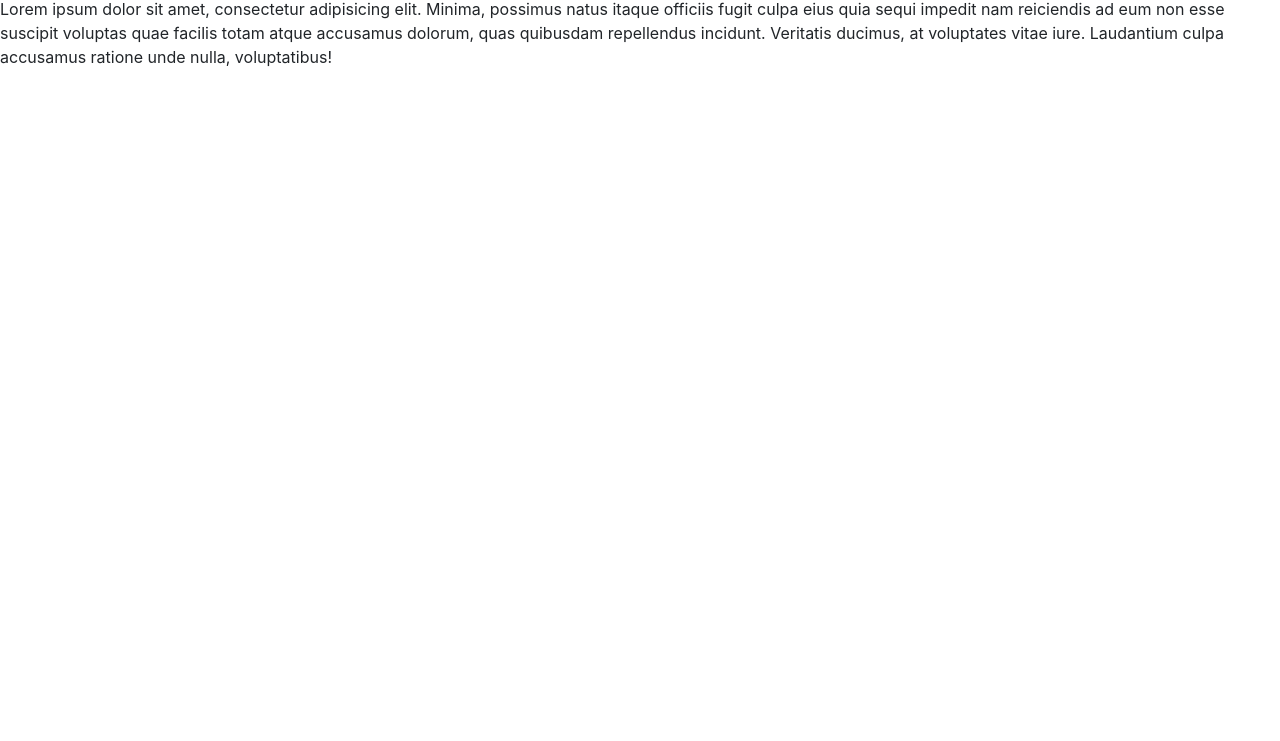
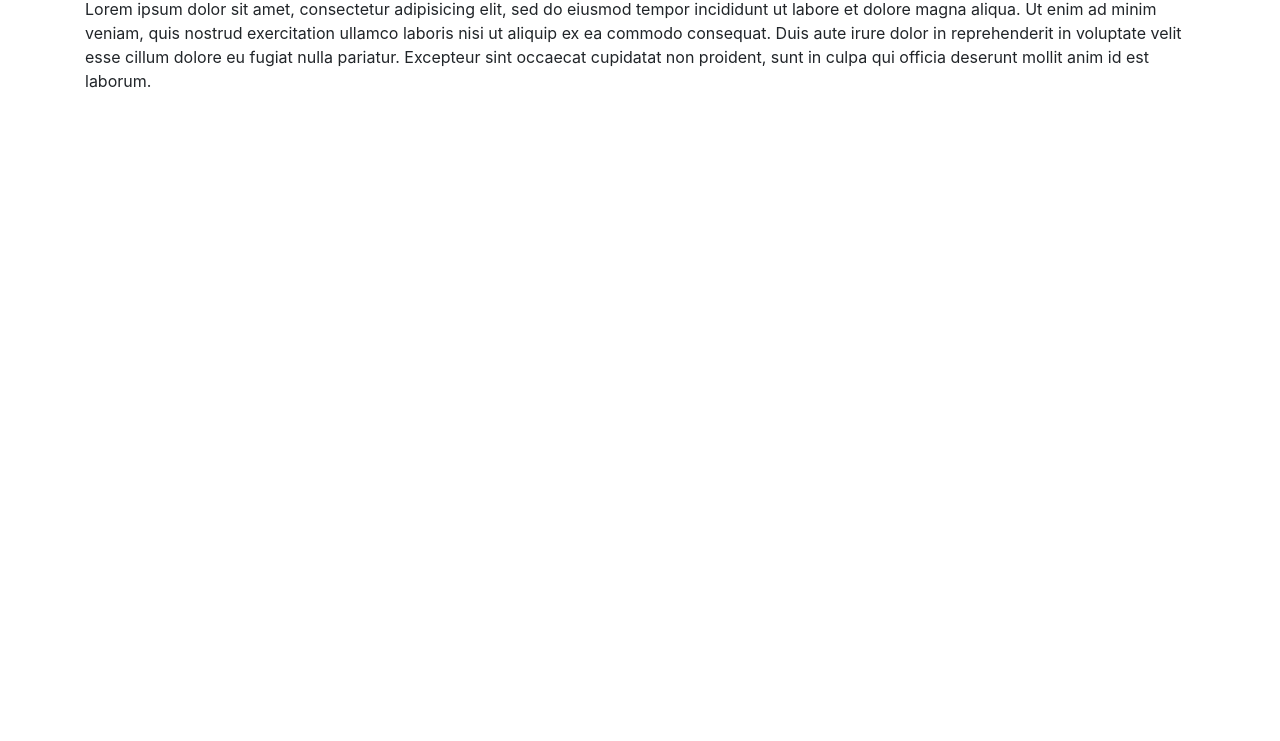
Before and after one commit to 1061066chen/1061066chen.github.io, a plain HTML site: page 20180319.html in a window 1280 px wide. Shown: the part 59-800 px from the top of the page. Drawn offline with nearby package versions, Linux system fonts and the light colour scheme.

Commit message:
20180319

```diff
--- a/20180319.html
+++ b/20180319.html
@@ -12,8 +12,13 @@
   </head>
   <body>
     <h1>20180319</h1>
-    <div>
-      Lorem ipsum dolor sit amet, consectetur adipisicing elit. Minima, possimus natus itaque officiis fugit culpa eius quia sequi impedit nam reiciendis ad eum non esse suscipit voluptas quae facilis totam atque accusamus dolorum, quas quibusdam repellendus incidunt. Veritatis ducimus, at voluptates vitae iure. Laudantium culpa accusamus ratione unde nulla, voluptatibus!
+    <div class="container">
+      Lorem ipsum dolor sit amet, consectetur adipisicing elit, sed do eiusmod
+      tempor incididunt ut labore et dolore magna aliqua. Ut enim ad minim veniam,
+      quis nostrud exercitation ullamco laboris nisi ut aliquip ex ea commodo
+      consequat. Duis aute irure dolor in reprehenderit in voluptate velit esse
+      cillum dolore eu fugiat nulla pariatur. Excepteur sint occaecat cupidatat non
+      proident, sunt in culpa qui officia deserunt mollit anim id est laborum.
     </div>
 
     <!-- Optional JavaScript -->
```
